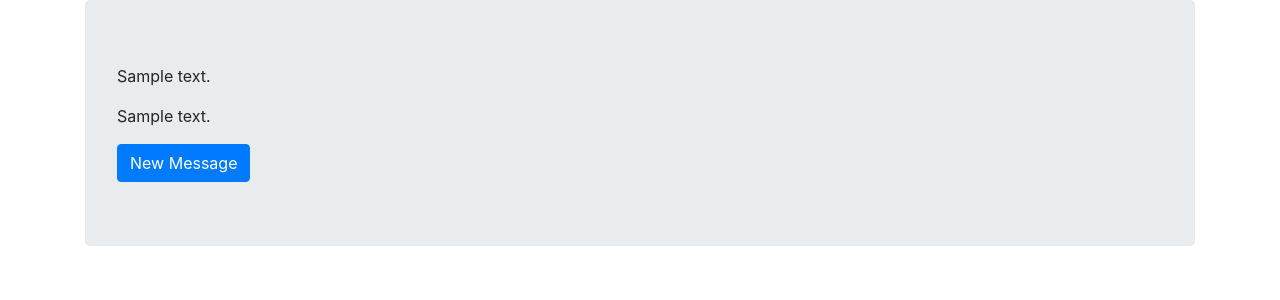
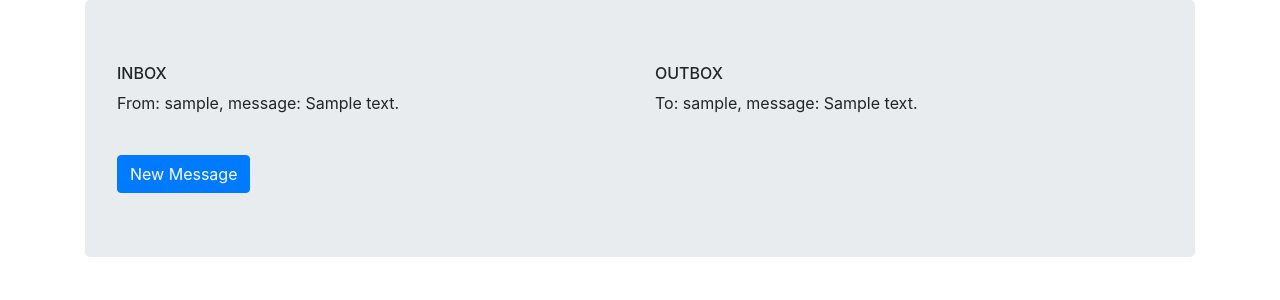
Before and after one commit to KonradMor/ProjektGrupa, a Django app: page /message/ in a window 1280 px wide. Shown: the part 56-356 px from the top of the page. Run offline with Django 3.2, Linux system fonts and the light colour scheme; a user stored in the database is signed in; tables that the repository leaves empty hold one stand-in row (values such as "Sample post"); some libraries are stand-ins or nearby versions.

Commit message:
added more features

```diff
--- a/ProjektGrupa/settings.py
+++ b/ProjektGrupa/settings.py
@@ -41,6 +41,7 @@ INSTALLED_APPS = [
     'chat',
     'main',
     'message',
+    'extra_views',
 ]
 
 MIDDLEWARE = [
--- a/message/views.py
+++ b/message/views.py
@@ -13,8 +13,8 @@ class MessageListView(LoginRequiredMixin, ListView):
     template_name = "message.html"
 
     def get_queryset(self):
-        self.extra_context = {'to': Messages.objects.filter(id_user_to=self.request.user.users)}
-        return Messages.objects.filter(id_user_from=self.request.user.users)
+        self.extra_context = {'to': Messages.objects.filter(id_user_from=self.request.user.users)}
+        return Messages.objects.filter(id_user_to=self.request.user.users)
 
 
 class MessageCreateView(LoginRequiredMixin, CreateView):
--- a/templates/chat.html
+++ b/templates/chat.html
@@ -6,6 +6,6 @@
 
     {% endfor %}
 
-    <a class="btn btn-primary" href="{% url 'chat:new' chat.id %}">Add message</a>
+    <a class="btn btn-primary" href="{% url 'chat:new' chat.team_name.id %}">Add message</a>
 
 {% endblock %}
--- a/templates/message.html
+++ b/templates/message.html
@@ -1,14 +1,24 @@
 {% extends "base.html" %}
 {% block content %}
 
-    {% for message_from in object_list %}
-        <p>{{ message_from }}</p>
-    {% endfor %}
+    <div class="row align-items-start">
+        <div class="col">
+            <h6>INBOX</h6>
+            {% for message_from in object_list %}
+                <p>From: {{ message_from.id_user_from }}, message: {{ message_from }}</p>
+            {% endfor %}
 
-    {% for message_to in to %}
-        <p>{{ message_to }}</p>
-    {% endfor %}
+        </div>
 
+        <div class="col">
+            <h6>OUTBOX</h6>
+            {% for message_to in to %}
+                <p>To: {{ message_to.id_user_to }}, message: {{ message_to }}</p>
+            {% endfor %}
+
+        </div>
+    </div>
+    <br>
     <a href="{% url 'MessCreateView' %}" class="btn btn-primary">New Message</a>
 
 {% endblock %}
--- a/templates/tasks_list.html
+++ b/templates/tasks_list.html
@@ -4,7 +4,10 @@
 
     {% for task in object_list %}
 
-        <a href="">{{ task }}</a>
+        <p><a href="">{{ task }}</a>
+        <a href="{% url 'task_end' task.id %}" class="btn btn-primary">End</a>
+        <a href="{% url 'task_delete' task.id %}" class="btn btn-primary">Delete</a>
+        </p>
 
     {% endfor %}
 
--- a/templates/team_members_list.html
+++ b/templates/team_members_list.html
@@ -41,7 +41,7 @@
             <a href="{% url 'task_add' team.id %}" class="btn btn-primary">Add Task</a>
             <a href="{% url 'team_delete' team.id %}" class="btn btn-danger">Team Delete</a>
             <a href="{% url 'member_add' team.id %}" class="btn btn-primary">Add member</a>
-            <a href="{% url 'chat:chat' team.id %}" class="btn btn-primary">Chat</a>
+            <a href="{% url 'chat:chat' chat.id %}" class="btn btn-primary">Chat</a>
         {% elif user_id == team.manager.id %}
             <a href="{% url 'task_add' team.id %}" class="btn btn-primary">Add Task</a>
             <a href="{% url 'member_add' team.id %}" class="btn btn-primary">Add member</a>
```
Also changed, not shown: chat/views.py (+4 -3 lines), main/views.py (+24 -7 lines), templates/team_add_form.html (added, +16 -0 lines).
